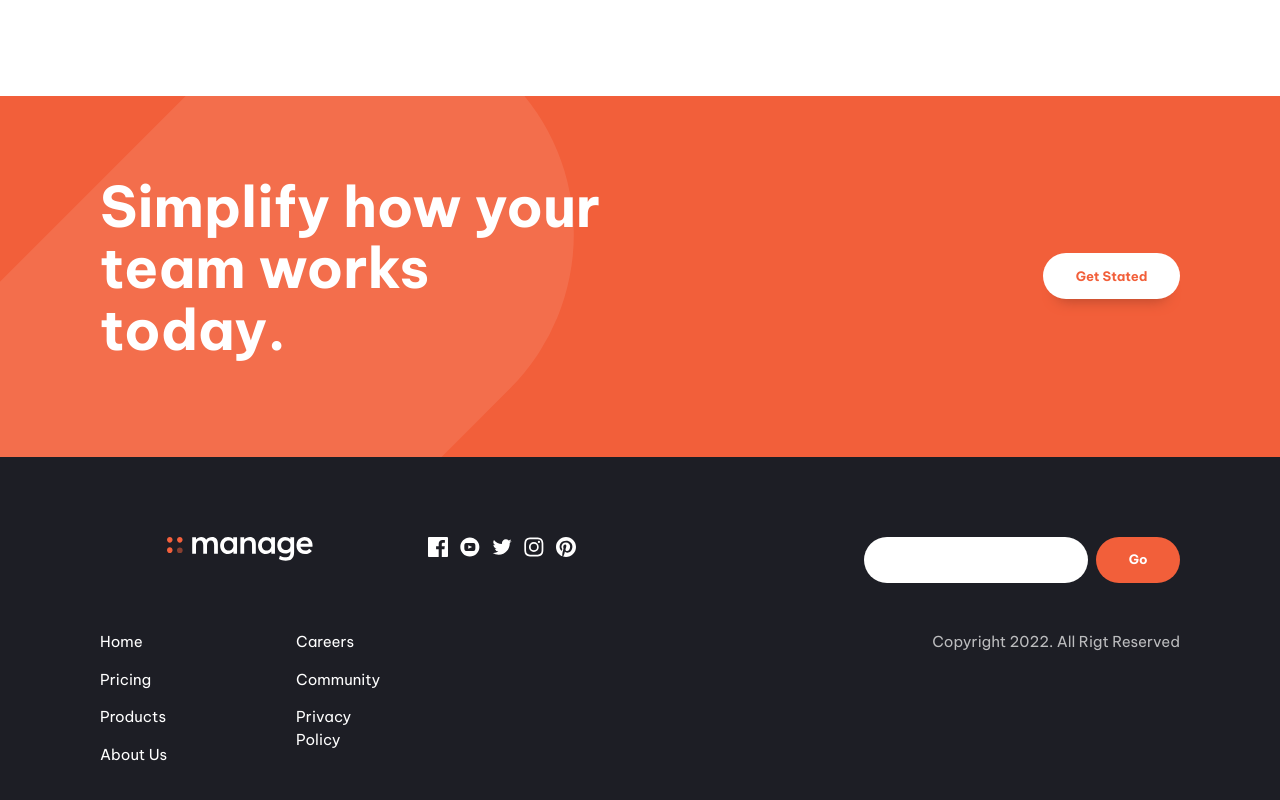
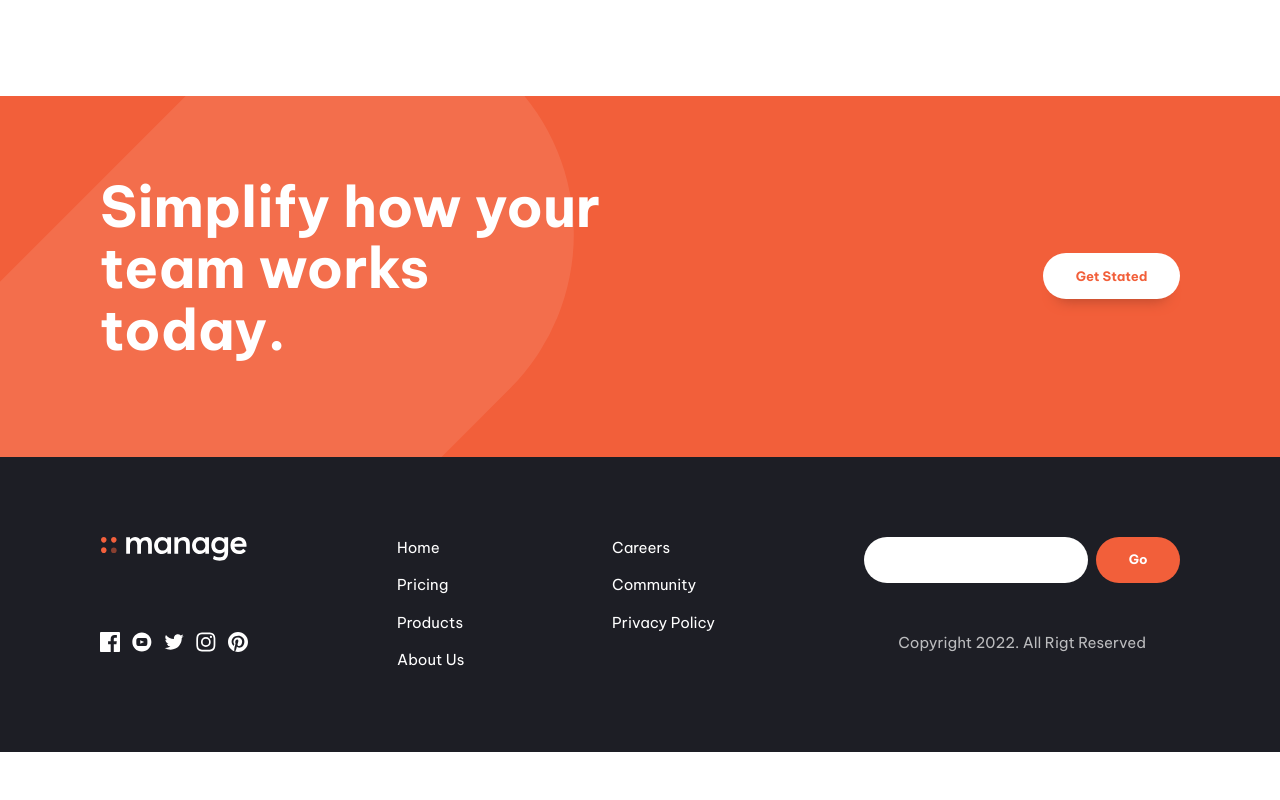
Before and after one commit to JUSTFIDEL/manage-page, a website built with Vite: page index.html in a window 1280 px wide. Shown: the part 1847-2647 px from the top of the page. After the commit the page ends 2599 px from the top, so only its background shows below. Built offline with nearby package versions, Linux system fonts and the light colour scheme.

Commit message:
adjustments

```diff
--- a/index.html
+++ b/index.html
@@ -175,7 +175,7 @@ Our software is tailor-made for modern digital product teams.
               </svg>
             </a>
 
-            <ul class="social-list" role="list" aria-label="Social links">
+            <ul class="mx-auto social-list" role="list" aria-label="Social links">
               <li>
                 <a aria-label="facebook" href="#">
                   <svg class="social-icon">
@@ -213,7 +213,7 @@ Our software is tailor-made for modern digital product teams.
               </li>
             </ul>
 
-          <div class="primary-footer__nav">
+          <div class="primary-footer__nav-wrapper">
             <nav class="footer-nav">
               <ul class="flow" style="--flow-spacer: 1em" aria-label="Footer" role="list">
                 <li><a href="#">Home</a></li>
--- a/style.css
+++ b/style.css
@@ -293,7 +293,7 @@ p[data-width="wide"] {
   fill: var(--color-neutral-100);
 }
 
-@media (min-width: 47em) {
+/* @media (min-width: 47em) {
   .social-list {
     gap: var(--size-300);
   }
@@ -302,7 +302,7 @@ p[data-width="wide"] {
     width: var(--size-500);
     max-width: revert;
   }
-}
+} */
 
 .social-list a:is(:hover, :focus) .social-icon {
   fill: var(--color-accent-400);
@@ -317,6 +317,7 @@ p[data-width="wide"] {
 
   .social-icon {
     width: var(--size-500);
+    max-width: revert;
   }
 }
 
@@ -468,15 +469,12 @@ input:where([type="text"], [type="email"]) {
   }
 
   .primary-footer__copyright {
-    text-align: right;
+    text-align: center;
   }
+
 }
 
-/* @media (max-width: 47em) {
-  .primary-footer-wrapper > * {
-    margin-inline: auto;
-  }
-} */
+
 
 
 
```
